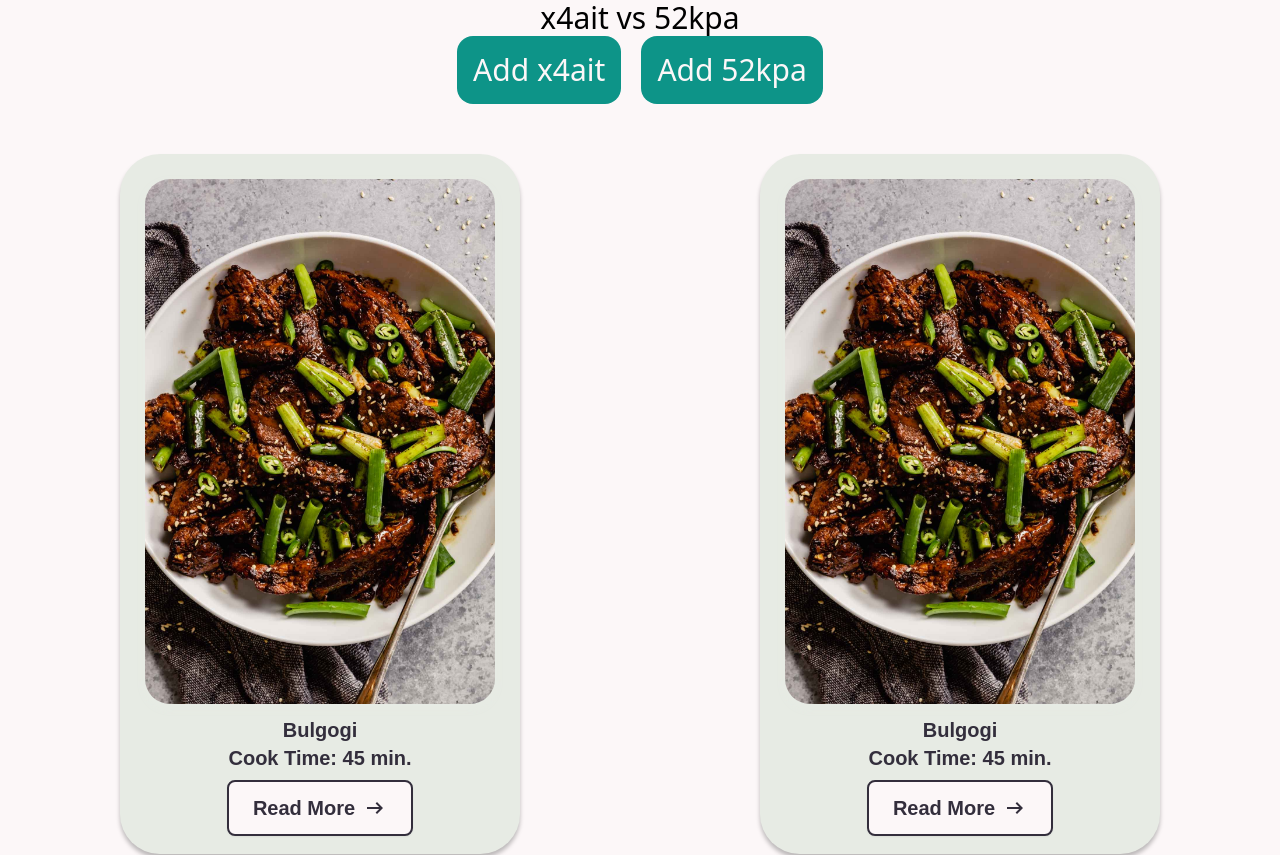
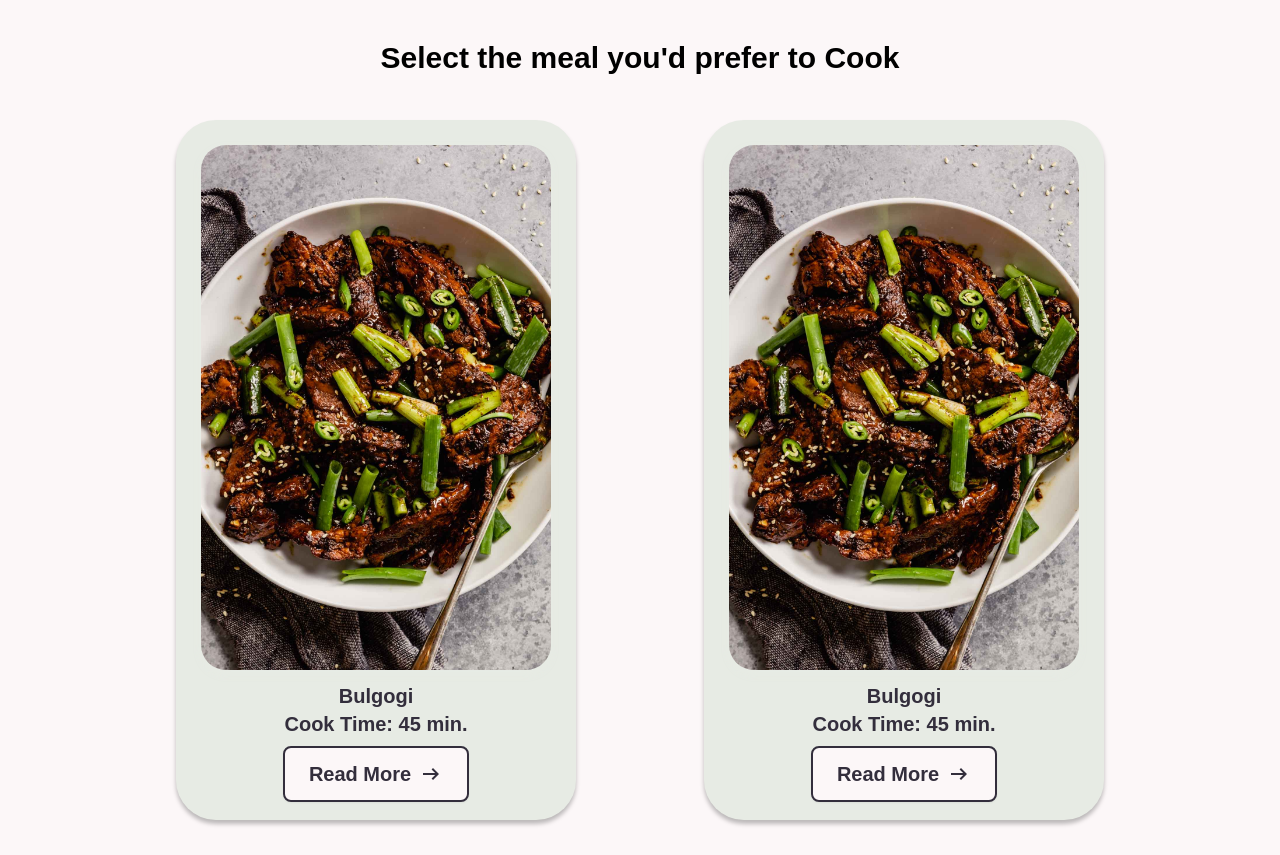
Before and after one commit to mibriggs/food-wars, a SvelteKit app: page /foodwars in a window 1280 px wide. Shown: the top 855 px of the page. Built offline with nearby package versions, Linux system fonts and the light colour scheme; a web font is replaced by a local one.

Commit message:
added highlighting on selection

```diff
--- a/src/lib/components/food-card.svelte
+++ b/src/lib/components/food-card.svelte
@@ -1,21 +1,27 @@
 <script lang="ts">
+	import { createEventDispatcher } from 'svelte';
 	import bulgogi from '../assets/bulgogi.jpeg';
 	import SeeMoreButton from './see-more-button.svelte';
-
+	export let isSelected: boolean;
 	let isFlipped: boolean = false;
+	const dispatch = createEventDispatcher();
 
 	const handleCardFlip = () => {
 		isFlipped = !isFlipped;
-		console.log(isFlipped);
-		console.log(`${isFlipped ? 'Back' : 'Front'}`);
+	};
+
+	const handleCardClicked = () => {
+		dispatch('cardClicked');
 	};
 </script>
 
-<div class="container flex h-full flex-col items-center justify-center" on:focus>
-	<div class="flex flex-col items-center justify-center gap-3">
+<div class="container flex h-full flex-col items-center justify-center">
 	<div
 		class="card relative flex h-[700px] w-[400px] flex-col rounded-4xl bg-alabaster font-sawarabi text-xl font-bold text-raisin shadow-3xl rotateY-180"
 		class:flipped={isFlipped}
+		class:selected={isSelected}
+		on:click={handleCardClicked}
+		on:keypress={handleCardClicked}
 	>
 		<div class="front absolute flex h-full w-full flex-col items-center rotateY-180">
 			<img
@@ -27,16 +33,12 @@
 				<div>Bulgogi</div>
 				<div>Cook Time: 45 min.</div>
 			</div>
-				<SeeMoreButton on:click={handleCardFlip} />
+			<SeeMoreButton on:click={handleCardFlip}>Read More</SeeMoreButton>
 		</div>
-			<div class="back absolute flex h-full w-full items-center justify-center flex-col">
+		<div class="back absolute flex h-full w-full flex-col items-center justify-center">
 			<div>Back Information</div>
-				<SeeMoreButton on:click={handleCardFlip} />
+			<SeeMoreButton on:click={handleCardFlip}>See Front</SeeMoreButton>
 		</div>
-		</div>
-		<!-- <button on:click={handleCardFlip}>
-			<img src={turnCard} alt="reverse card button" />
-		</button> -->
 	</div>
 </div>
 
@@ -63,4 +65,9 @@
 	.back {
 		backface-visibility: hidden;
 	}
+
+	.selected {
+		border-width: 4px;
+		border-color: teal;
+	}
 </style>
--- a/src/lib/components/see-more-button.svelte
+++ b/src/lib/components/see-more-button.svelte
@@ -1,9 +1,12 @@
 <script lang="ts">
-    import rightArrow from '../assets/arrow_right_alt.svg';
+	import rightArrow from '../assets/arrow_right_alt.svg';
 </script>
-<button on:click>
-    <div class="flex gap-2 w-fit bg-snow rounded-lg py-3 px-6 items-center justify-center border-raisin border-2 text-raisin shadow-sm">
-        <div>Read More</div>
-        <img src={rightArrow} alt="arrow">
-    </div>
+
+<button on:click|stopPropagation>
+	<div
+		class="flex w-fit items-center justify-center gap-2 rounded-lg border-2 border-raisin bg-snow px-6 py-3 text-raisin shadow-sm"
+	>
+		<slot />
+		<img src={rightArrow} alt="arrow" />
+	</div>
 </button>
--- a/src/routes/foodwars/+page.svelte
+++ b/src/routes/foodwars/+page.svelte
@@ -6,7 +6,7 @@
 	};
 	const createRandomStringArray = (length: number) => {
 		const newArray: string[] = [];
-		for (let i = 0; i < 10; i++) {
+		for (let i = 0; i < length; i++) {
 			newArray.push(createRandomString());
 		}
 		return newArray;
@@ -21,26 +21,27 @@
 		selected_idx = 0;
 		next_idx = selected_idx + 1;
 	};
+	const handleSelection = (isRightCard: boolean) => {
+		isRightSelected = isRightCard;
+		isLeftSelected = !isRightCard;
+	};
 
 	let currArr: string[] = createRandomStringArray(10);
-	let selected_idx = 0;
+	let selected_idx: number = 0;
 	let next_idx: number;
 	let nextArr: string[] = [];
+	let isLeftSelected: boolean = false;
+	let isRightSelected: boolean = false;
 
 	$: next_idx = selected_idx + 1;
-	$: console.log('Current Array', currArr);
-	$: console.log('Next Array', nextArr);
 	$: if (selected_idx > currArr.length - 1) {
 		updateReferences();
-		console.log('Current Array', currArr);
-		console.log('Next Array', nextArr);
 	}
 </script>
 
-<!-- <div class="flex items-center justify-center">
-	Select the meal you'd prefer to Cook
-</div> -->
-<div class="flex h-full flex-col items-center justify-center text-3xl">
+<div class="flex h-full flex-col items-center gap-11 font-sawarabi">
+	<h1 class="pt-10 text-3xl font-bold">Select the meal you'd prefer to Cook</h1>
+	<!-- <div class="flex h-full flex-col items-center justify-center text-3xl">
 		{#if next_idx < currArr.length}
 			{currArr[selected_idx]} vs {currArr[next_idx]}
 			<div class="flex gap-5">
@@ -69,13 +70,13 @@
 				>
 			</div>
 		{/if}
+	</div> -->
+	<div class="flex flex-row items-center gap-32">
+		<FoodCard isSelected={isLeftSelected} on:cardClicked={() => handleSelection(false)} />
+		<FoodCard isSelected={isRightSelected} on:cardClicked={() => handleSelection(true)} />
 	</div>
 
-
-<div class="flex h-screen flex-row items-center justify-evenly">
-	<FoodCard on:focus={() => console.log('focused')} />
-	<FoodCard />
-</div>
-<button class="w-fit rounded-2xl bg-teal-600 p-4 text-2xl text-snow">
+	<button class="mr-6 mt-20 w-fit self-end rounded-2xl bg-teal-600 p-4 text-2xl text-snow">
 		<a href="/">Reset</a>
 	</button>
+</div>
```
Lines whose indentation alone changed are shown as unchanged.
